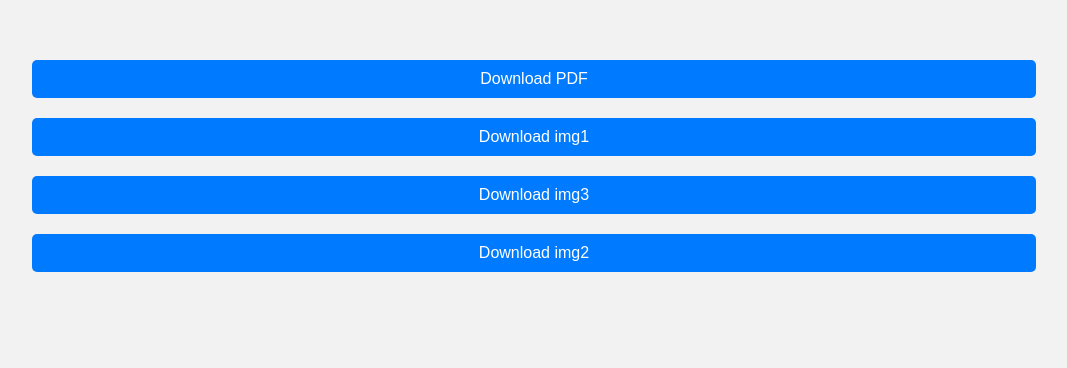
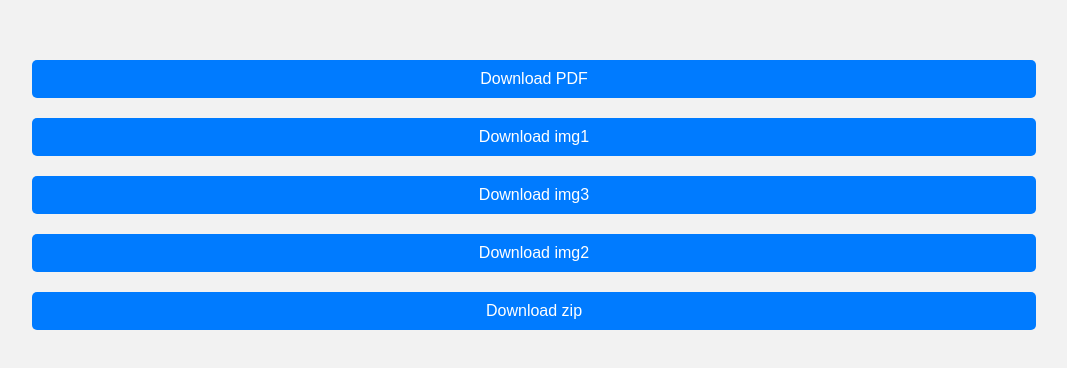
Before and after one commit to netisdark/bramydownload, a plain HTML site: page index.html in a window 1280 px wide. Shown: the whole page, without its empty margins (106-1173 px from the left). Drawn offline with Linux system fonts and the light colour scheme.

Commit message:
Update index.html

```diff
--- a/index.html
+++ b/index.html
@@ -39,6 +39,7 @@ margin:10px;
  <a class="btn-download" href="IMG-20240318-WA0001.jpg" download="IMG-20240318-WA0001.jpg">Download img1</a>
 <a class="btn-download" href="IMG-20240318-WA0003.jpg" download="1IMG-20240318-WA0003.jpg">Download img3</a>
 <a class="btn-download" href="IMG-20240318-WA0002.jpg" download="IMG-20240318-WA0002.jpg">Download img2</a>
+<a class="btn-download" href="photos.zip" download="photos.zip">Download zip</a>
   </div>
 </body>
 </html>
```
